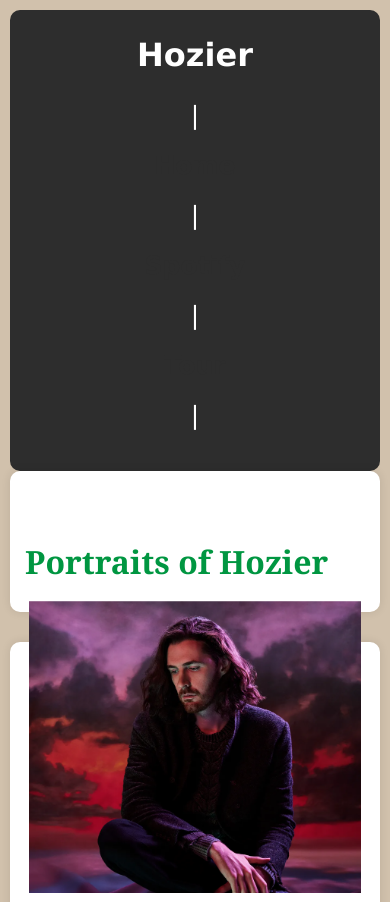
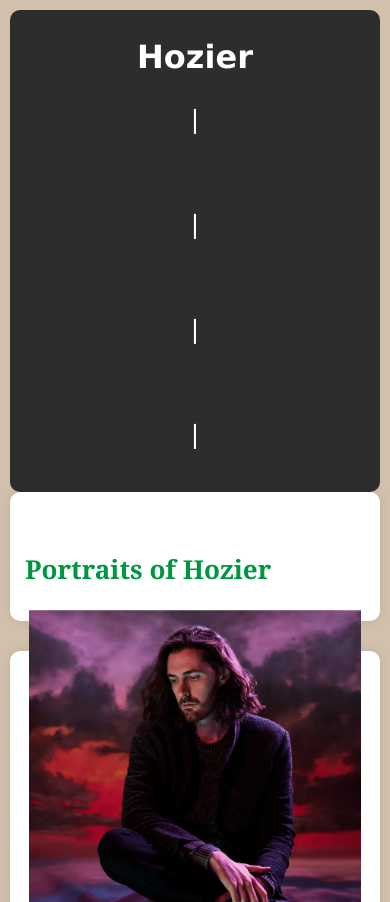
Before and after one commit to amani416/m4-hw4-padovani-amani, a plain HTML site: page gallery.html in a window 390 px wide. Shown: the top 902 px of the page. Drawn offline with Linux system fonts and the light colour scheme.

Commit message:
adding responsiveness

```diff
--- a/style.css
+++ b/style.css
@@ -4,13 +4,14 @@
     box-sizing: border-box;
 }
 
-body{
+body {
+    max-width: 1100px;
     margin: auto;
     padding: 20px;
     font-family: Georgia, 'Times New Roman', Times, serif;
     background-color: rgb(209, 193, 172);
     color: rgb(75, 75, 75);
-    line-height: 1.6;
+    line-height: 1.7;
 }
 
 header {
@@ -26,7 +27,8 @@ header {
 header h1 a {
     color: white;
     text-decoration: none;
-    font-size: 2rem;
+    font-size: 32px;
+    transition: color 0.3s ease-in-out;
 }
 
 nav {
@@ -39,19 +41,20 @@ nav a {
     color: #2d2d2d;
     font-weight: bold;
     margin: 0 15px;
-    transition: 0.3s;
+    transition: color 0.3s ease-in-out;
 }
 
 
 h1 {
     color: rgb(60, 72, 60);
     font-size: 60px;
+    text-align: center;
 }
 
 h2 {
     color: rgb(0, 150, 65);
     font-size: 32px;
-    margin: 50px 10px 10px 0;
+    margin: 40px 0 15px;
 }
 
 section.homepagephotos {
@@ -74,6 +77,7 @@ section {
 a{
     color: cornflowerblue;
     text-decoration: none;
+    transition: color 0.3s ease-in-out;
 }
 
 a:hover {
@@ -103,7 +107,7 @@ footer{
     }
 
     header h1 {
-        font-size: 1.5rem;
+        font-size: 20px;
     }
 
     nav a {
@@ -114,4 +118,12 @@ footer{
     section {
         padding: 15px;
     }
+
+    h1 {
+        font-size: 40px;
+    }
+
+    h2 {
+        font-size: 26px;
+    }
 }
```
